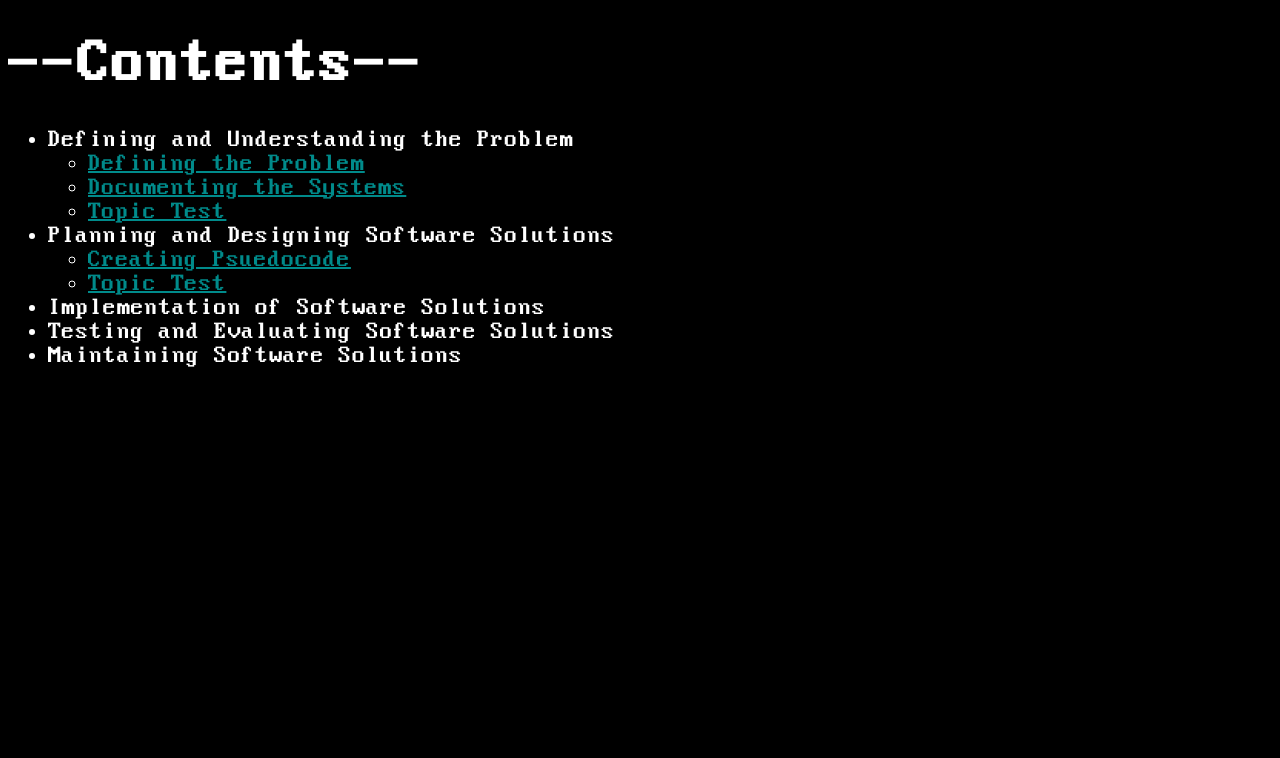
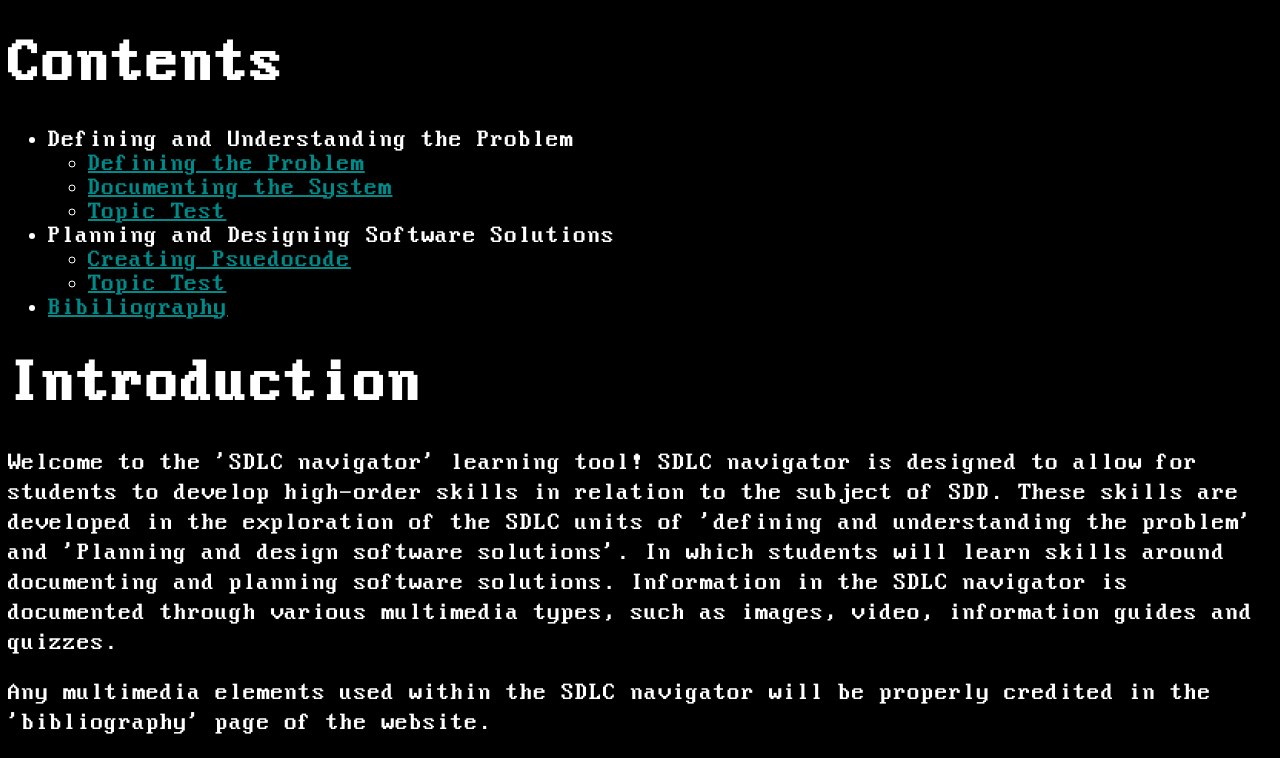
Before and after one commit to Vegetabs/ipt_learning_tool, a PHP site: page / in a window 1280 px wide. Shown: the part 140-898 px from the top of the page. Before the commit the page ends 507 px from the top, so only its background shows below. Run offline with PHP 8.4, Linux system fonts and the light colour scheme; a user stored in the database is signed in.

Commit message:
added bib plus other stuff

```diff
--- a/index.php
+++ b/index.php
@@ -22,12 +22,12 @@ IF (isset($_GET["id"]) AND isset($_GET["num_correct"])) {
 ?>
 
 <body>
-    <h1>--Contents--</h1>
+    <h1>Contents</h1>
     <ul>
         <li>Defining and Understanding the Problem</li>
             <ul>
                 <li><a href="content.php?id=1">Defining the Problem</a></li>
-                <li><a href="content.php?id=2">Documenting the Systems</a></li>
+                <li><a href="content.php?id=2">Documenting the System</a></li>
                 <li><a href="quiz.php?id=1">Topic Test</a></li>
             </ul>
         <li>Planning and Designing Software Solutions</li>
@@ -35,10 +35,20 @@ IF (isset($_GET["id"]) AND isset($_GET["num_correct"])) {
                 <li><a href="content.php?id=3">Creating Psuedocode</a></li>
                 <li><a href="quiz.php?id=2">Topic Test</a></li>
             </ul>
+        <li><a href="bibliography.php">Bibiliography</a></li>
+        <!--
         <li>Implementation of Software Solutions</li>
         <li>Testing and Evaluating Software Solutions</li>
         <li>Maintaining Software Solutions</li>
+        -->
     </ul>
+    <h1>Introduction</h1>
+    <p>Welcome to the 'SDLC navigator' learning tool!
+    SDLC navigator is designed to allow for students to develop high-order skills in relation to the subject of SDD.
+    These skills are developed in the exploration of the SDLC units of 'defining and understanding the problem' and 'Planning and design software solutions'.
+    In which students will learn skills around documenting and planning software solutions.
+    Information in the SDLC navigator is documented through various multimedia types, such as images, video, information guides and quizzes.</p>
+    <p>Any multimedia elements used within the SDLC navigator will be properly credited in the 'bibliography' page of the website.</p>
 </body>
 <?php require("footer.php");?>
 </html>
--- a/quiz.php
+++ b/quiz.php
@@ -50,9 +50,11 @@ IF (isset($_GET["id"])) {
 <body>
 <form action="results.php">
     <?php
-    $cur_question = 1;
     $quiz_arr = unserialize($_GET["quiz_arr"]);
-    while ($cur_question <= count($quiz_arr)) {
+    foreach ($quiz_arr as $i) {
+        echo("$i<br>");
+    }
+    foreach ($quiz_arr as $cur_question) {
         $a_arr = get_a_content($cur_question,$conn);
         echo('<p>'.get_q_content($cur_question,$conn).'</p>
         <input type="radio" id="'.get_next_id().'" name='.$cur_question.' value="1">
--- a/test.php
+++ b/test.php
@@ -90,7 +90,7 @@
         <h3>Structure Chart Examples</h3>
             <!-- <img src="img\CPT-Structured_Chart_Example.png" alt="structure chart 1">
             src https://en.wikipedia.org/wiki/Structure_chart -->
-            <img src="img\struct_chart.jpg" alt="struct chart 2">
+            <img src="img\struct_chart.jpg" alt="struct chart 1">
             <!-- src https://www.youtube.com/watch?v=QN2bjNplGlQ&ab_channel=ChristopherKalodikis -->
     <h2>System Flowcharts</h2>
         <p>System flowcharts act as a graphical representation of the flow of information between a system's processes.
```
Also changed, not shown: bibliography.php (added, +24 -0 lines).
